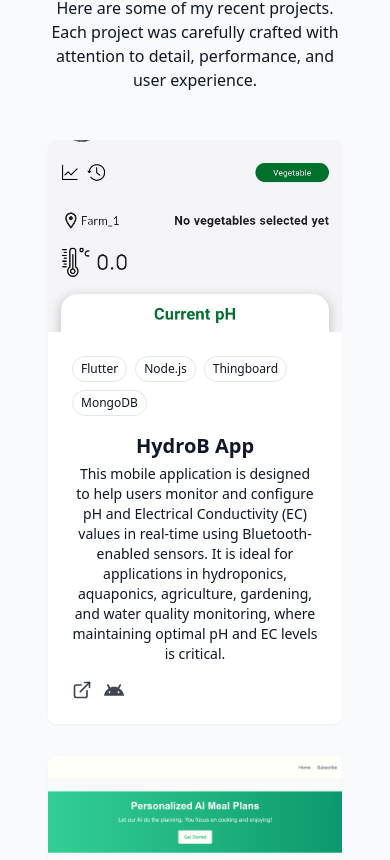
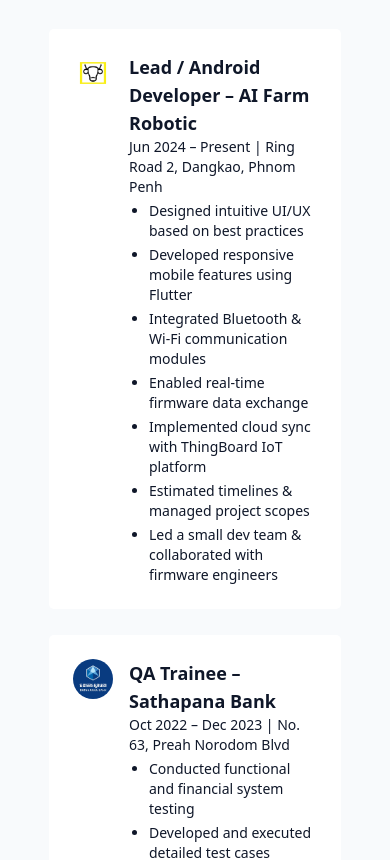
Before and after one commit to Marato01/portfolio_v2, a React (Vite) app: page / in a window 390 px wide. Shown: the part 6716-7576 px from the top of the page. Built offline with nearby package versions, Linux system fonts and the light colour scheme.

Commit message:
add experience section

```diff
--- /dev/null
+++ b/src/components/ExperienceSection.jsx
@@ -0,0 +1,67 @@
+import { Briefcase } from "lucide-react";
+
+export const ExperienceSection = () => {
+  return (
+    <section id="experience" className="py-24 px-4 relative">
+      <div className="container mx-auto max-w-5xl">
+        <h2 className="text-3xl md:text-4xl font-bold mb-12 text-center">
+          My <span className="text-primary">Experience</span>
+        </h2>
+
+        <div className="grid grid-cols-1 gap-6">
+          {/* Experience 1: AI Farm Robotic */}
+          <div className="gradient-border p-6 card-hover">
+            <div className="flex items-start gap-4">
+              <img
+                src="/aifarm.png" // Replace with your actual logo path
+                alt="AI Farm Robotic"
+                className="h-10 w-10 object-contain rounded-full"
+              />
+              <div className="text-left">
+                <h4 className="font-semibold text-lg">
+                  Lead / Android Developer – AI Farm Robotic
+                </h4>
+                <p className="text-muted-foreground text-sm mb-1">
+                  Jun 2024 – Present | Ring Road 2, Dangkao, Phnom Penh
+                </p>
+                <ul className="list-disc pl-5 text-muted-foreground text-sm space-y-1">
+                  <li>Designed intuitive UI/UX based on best practices</li>
+                  <li>Developed responsive mobile features using Flutter</li>
+                  <li>Integrated Bluetooth & Wi-Fi communication modules</li>
+                  <li>Enabled real-time firmware data exchange</li>
+                  <li>Implemented cloud sync with ThingBoard IoT platform</li>
+                  <li>Estimated timelines & managed project scopes</li>
+                  <li>Led a small dev team & collaborated with firmware engineers</li>
+                </ul>
+              </div>
+            </div>
+          </div>
+
+          {/* Experience 2: Sathapana Bank */}
+          <div className="gradient-border p-6 card-hover">
+            <div className="flex items-start gap-4">
+              <img
+                src="/spn.png" // Replace with your actual logo path
+                alt="Sathapana Bank"
+                className="h-10 w-10 object-contain rounded-full"
+              />
+              <div className="text-left">
+                <h4 className="font-semibold text-lg">
+                  QA Trainee – Sathapana Bank
+                </h4>
+                <p className="text-muted-foreground text-sm mb-1">
+                  Oct 2022 – Dec 2023 | No. 63, Preah Norodom Blvd
+                </p>
+                <ul className="list-disc pl-5 text-muted-foreground text-sm space-y-1">
+                  <li>Conducted functional and financial system testing</li>
+                  <li>Developed and executed detailed test cases</li>
+                  <li>Performed UI/UX verification for mobile apps</li>
+                </ul>
+              </div>
+            </div>
+          </div>
+        </div>
+      </div>
+    </section>
+  );
+};
--- a/src/pages/Home.jsx
+++ b/src/pages/Home.jsx
@@ -7,6 +7,7 @@ import { SkillsSection } from "../components/SkillsSection";
 import { ProjectsSection } from "../components/ProjectsSection";
 import { ContactSection } from "../components/ContactSection";
 import { Footer } from "../components/Footer";
+import { ExperienceSection } from "../components/ExperienceSection";
 
 export const Home = () => {
   return (
@@ -18,6 +19,7 @@ export const Home = () => {
         <HeroSection />
         <AboutSection />
         <SkillsSection />
+        <ExperienceSection />
         <ProjectsSection />
         <ContactSection />
       </main>
```
Also changed, not shown: public/aifarm.png (added), public/spn.png (added).
